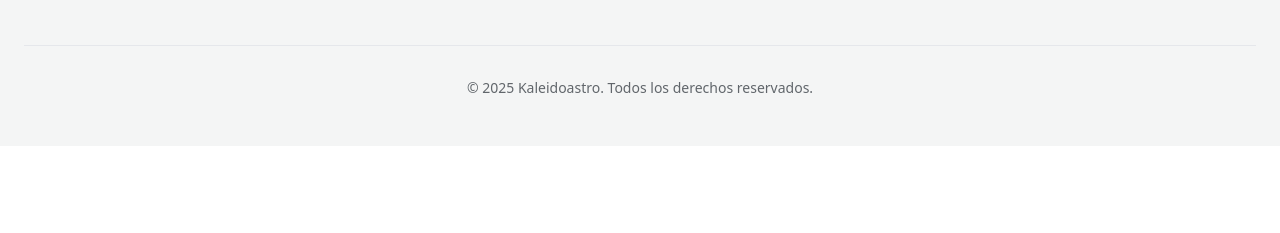
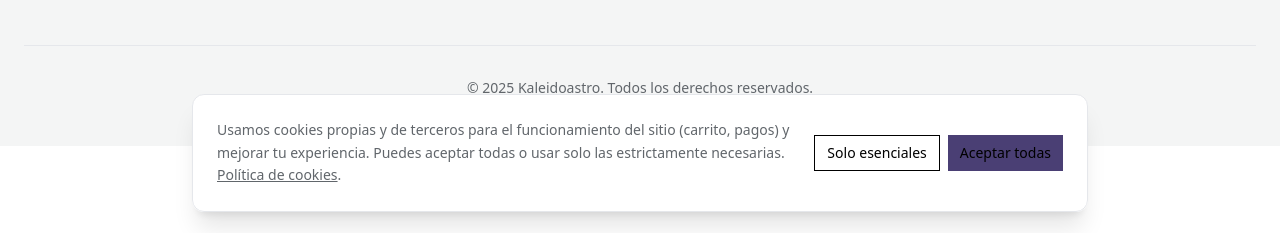
Before and after one commit to Sylviall81/astrok_web, a Next.js app: page /tienda in a window 1280 px wide. Shown: the part 564-797 px from the top of the page. Built offline with nearby package versions, Linux system fonts and the light colour scheme; no server answers.

Commit message:
feat: banner de cookies (RGPD)

```diff
--- a/app/layout.tsx
+++ b/app/layout.tsx
@@ -9,6 +9,7 @@
 import { CartProvider } from "@/context/cart-context"
 // import { Notification } from "@/components/ui/notification"
 import { Footer } from "@/components/footer"
+import { CookieBanner } from "@/components/cookie-banner"
 
 export const metadata = {
   title: "Página de Inicio | Kaleidoscope",
@@ -40,6 +41,7 @@
             <main>{children}</main>
             {/*<Toaster />*/}
             <Footer />
+            <CookieBanner />
           </CartProvider>
           </ProductsProvider>
           </NotificationProvider>
--- /dev/null
+++ b/components/cookie-banner.tsx
@@ -0,0 +1,55 @@
+"use client"
+
+import { useState, useEffect } from "react"
+import Link from "next/link"
+import { Button } from "@/components/ui/button"
+
+const COOKIE_KEY = "cookie_consent"
+
+export function CookieBanner() {
+  const [visible, setVisible] = useState(false)
+
+  useEffect(() => {
+    if (!localStorage.getItem(COOKIE_KEY)) {
+      setVisible(true)
+    }
+  }, [])
+
+  const accept = () => {
+    localStorage.setItem(COOKIE_KEY, "accepted")
+    setVisible(false)
+  }
+
+  const essential = () => {
+    localStorage.setItem(COOKIE_KEY, "essential")
+    setVisible(false)
+  }
+
+  if (!visible) return null
+
+  return (
+    <div className="fixed bottom-0 left-0 right-0 z-50 p-4 md:p-6">
+      <div className="max-w-4xl mx-auto bg-white/95 dark:bg-slate-900/95 backdrop-blur-md border border-gray-200 dark:border-slate-700 rounded-xl shadow-xl p-5 md:p-6">
+        <div className="flex flex-col md:flex-row md:items-center gap-4">
+          <div className="flex-1">
+            <p className="text-sm text-muted-foreground leading-relaxed">
+              Usamos cookies propias y de terceros para el funcionamiento del sitio (carrito, pagos) y mejorar tu experiencia. Puedes aceptar todas o usar solo las estrictamente necesarias.{" "}
+              <Link href="/politica-cookies" className="underline hover:text-foreground">
+                Política de cookies
+              </Link>
+              .
+            </p>
+          </div>
+          <div className="flex flex-col sm:flex-row gap-2 shrink-0">
+            <Button variant="outline" size="sm" onClick={essential}>
+              Solo esenciales
+            </Button>
+            <Button size="sm" className="bg-primary hover:bg-primary/90" onClick={accept}>
+              Aceptar todas
+            </Button>
+          </div>
+        </div>
+      </div>
+    </div>
+  )
+}
```
